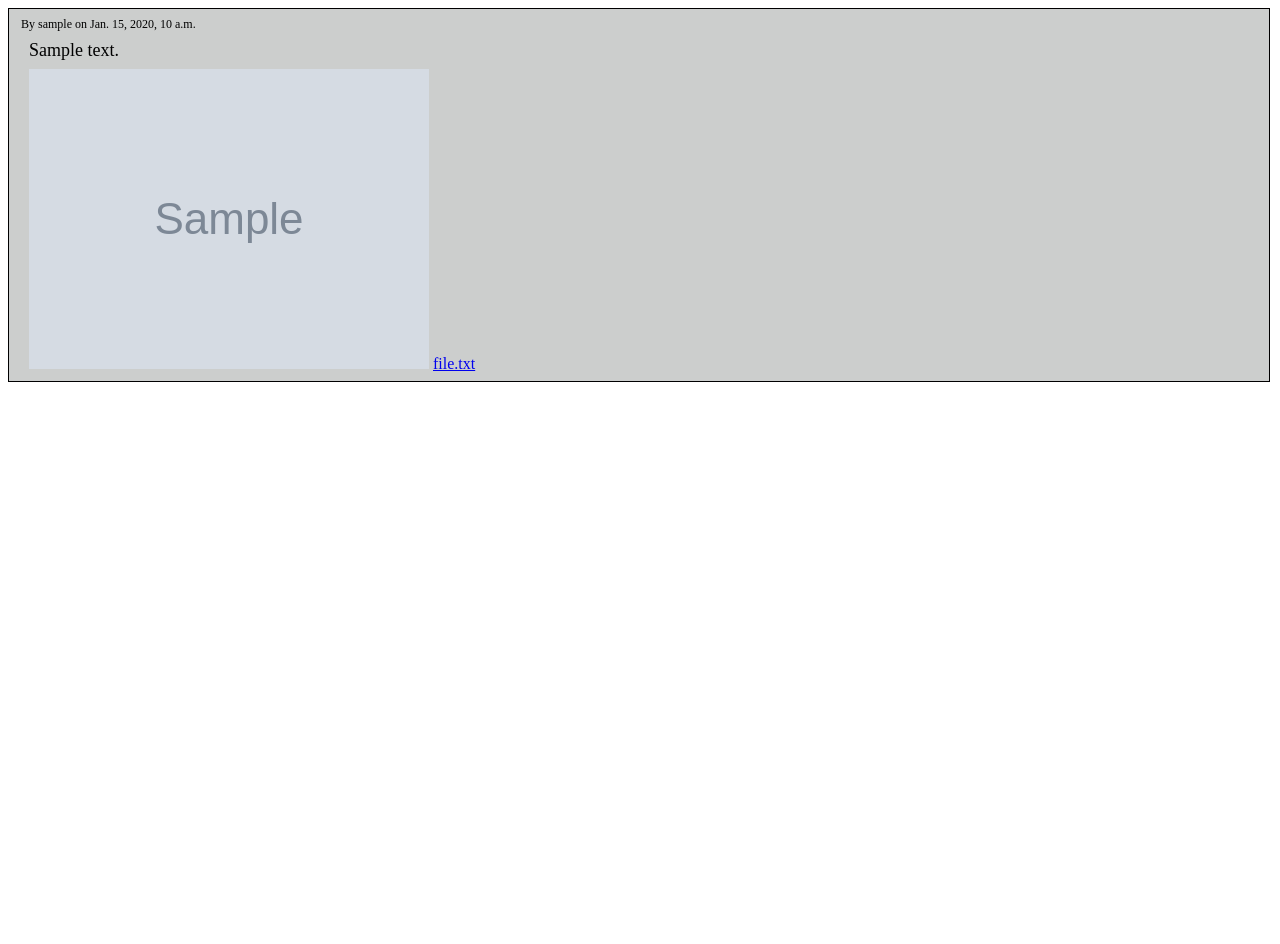
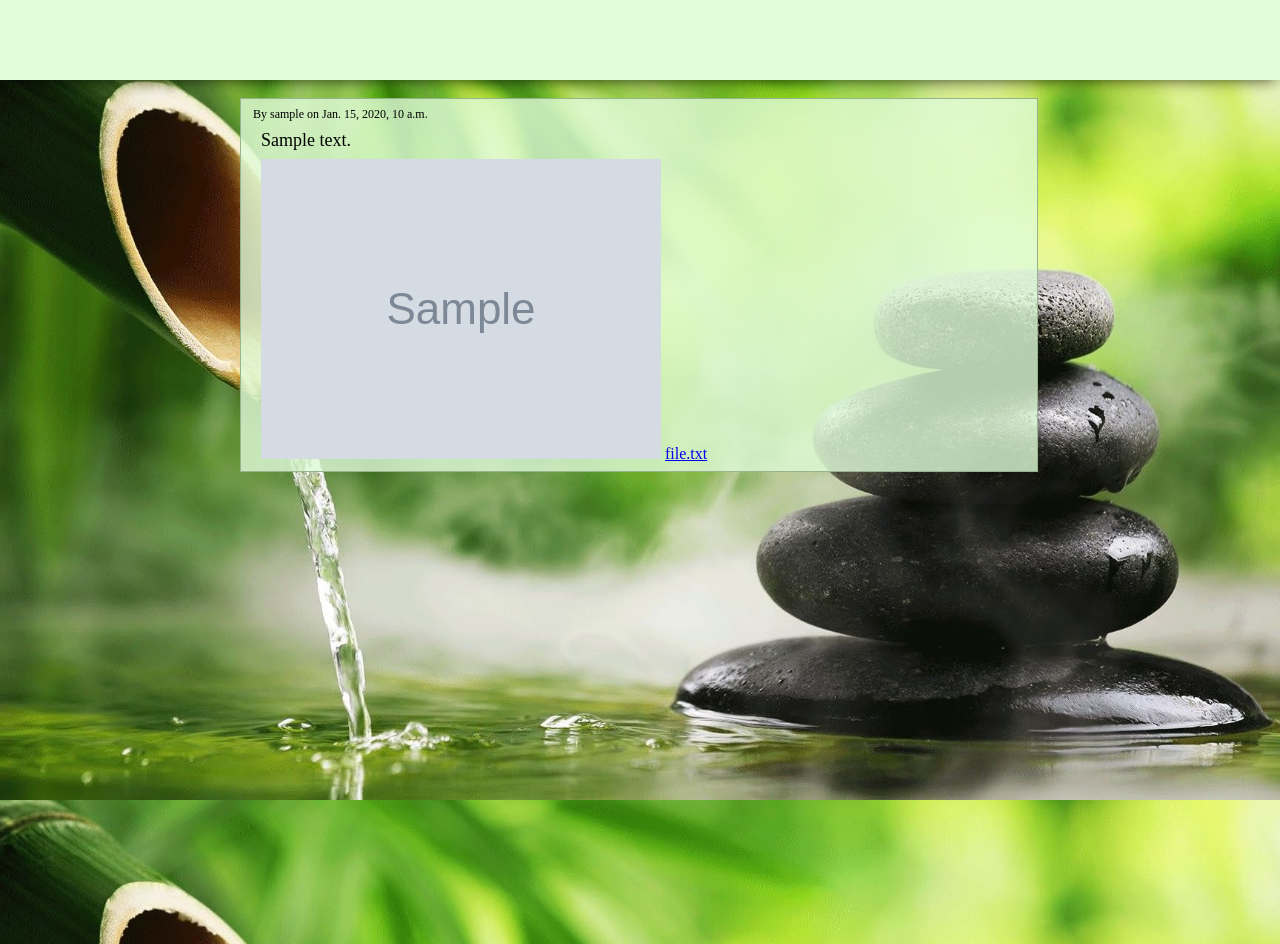
Before and after one commit to Zaza2215/CPA-comments, a Django app: page /comments/ in a window 1280 px wide. Before the commit the page ends 382 px from the top, so only its background shows below. Run offline with Django 4.2, Linux system fonts and the light colour scheme; tables that the repository leaves empty hold one stand-in row (values such as "Sample post"); grey boxes marked "Sample" are stand-in pictures.

Commit message:
Improve styles
* Add simple css styles
* Add background

```diff
--- a/SPA/comments/static/comments/css/style.css
+++ b/SPA/comments/static/comments/css/style.css
@@ -1,10 +1,41 @@
+html {
+  background-image: url(../images/SPA-background.jpg);
+  background-repeat: no-repeat;
+  background-position: center center;
+  background-attachment: fixed;
+  background-size: cover;
+}
+html, body{
+    margin: 0px;
+    height: 100%;
+    width: 100%;
+}
+div.center-page {
+    /* background-color: white; */
+    padding: 96px 24px 48px 24px;
+    margin: 0 auto;
+    width: 800px;
+    height: 100%;
+}
+div.header {
+    position: fixed;
+    height: 60px;
+    width: 100%;
+    background-color: #e0fcd9;
+    box-shadow: 0px 5px 15px -5px rgba(0,0,0,0.75);
+    z-index: 999;
+    padding: 10px 0;
+}
 div.comment {
     padding: 8px;
     margin-top: 2px;
     margin-right: 2px;
     margin-bottom: 2px;
-    background-color: #cccecd;
+    background-color: rgba(224, 252, 217, .8);
     color: black;
+}
+.comment reply {
+    background-color: rgba(0, 0, 0, 0);
 }
 p.comment-info {
     margin: 0 0 0 4px;
@@ -18,7 +49,7 @@ div.comment-body {
     padding-left: 12px;
 }
 .replies, .reply, .comment{
-    border: solid 1px black;
+    border: solid 1px #96b58f;
 }
 .image-comment {
     style=width: 50px;
--- a/SPA/comments/templates/comments/base.html
+++ b/SPA/comments/templates/comments/base.html
@@ -7,8 +7,13 @@
     <link type="text/css" href="{% static 'comments/css/style.css' %}" rel="stylesheet"/>
 </head>
 <body>
-  {% block content %}
+<div class="header">
 
-  {% endblock %}
+</div>
+<div class="center-page">
+    {% block content %}
+
+    {% endblock %}
+</div>
 </body>
 </html>
```
Also changed, not shown: SPA/comments/static/comments/images/SPA-background.jpg (added).
